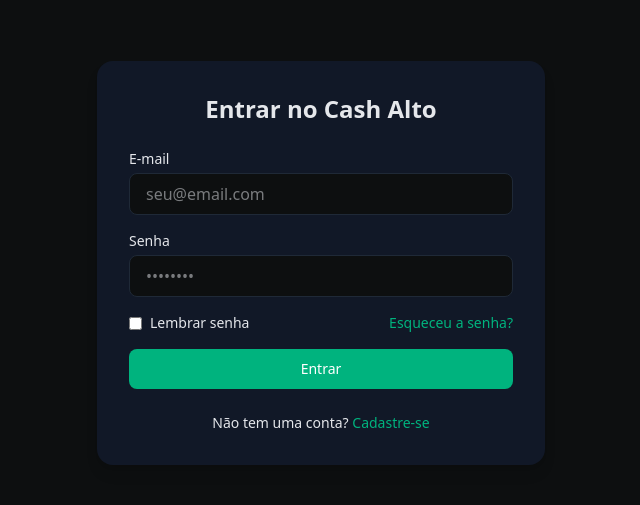
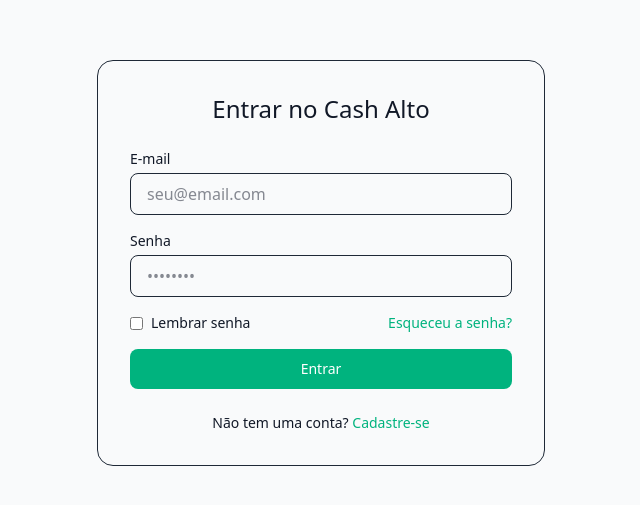
Before and after one commit to LucasPontees/Sistema-de-Agendamento-Barbearia, a Next.js app in the folder web/: page /login in a window 1280 px wide. Shown: the part 137-642 px from the top of the page, without its empty margins (319-959 px from the left). Built offline with nearby package versions, Linux system fonts and the light colour scheme.

Commit message:
Update Tailwind CSS configuration and global styles for improved theming. Swap background and text color variables in tailwind.config.js and globals.css, and adjust login page styles to reflect new color scheme.

```diff
--- a/web/src/app/globals.css
+++ b/web/src/app/globals.css
@@ -7,8 +7,8 @@
 :root {
   --color-primary: #00b37e;
   --color-primary-dark: #009168;
-  --color-background: #0d0f10;
-  --color-text: #e5e7eb;
+  --color-background: #f9fafb;
+  --color-text: #111827;
 }
 
 html,
--- a/web/src/app/login/page.tsx
+++ b/web/src/app/login/page.tsx
@@ -35,8 +35,8 @@
 
     return (
         <div className="min-h-screen bg-background text-text flex items-center justify-center px-4">
-            <div className="w-full max-w-md bg-[#111827] rounded-2xl shadow-lg p-8">
-                <h1 className="text-2xl font-semibold text-center mb-6">Entrar no Cash Alto</h1>
+            <div className="w-full max-w-md bg-background rounded-2xl shadow-ld p-8 border border-border">
+                <h1 className="text-2xl text-text text-center mb-6">Entrar no Cash Alto</h1>
 
                 <form className="space-y-4" onSubmit={handleSubmit}>
                     <div>
--- a/web/tailwind.config.js
+++ b/web/tailwind.config.js
@@ -18,12 +18,12 @@
             DEFAULT: '#065f46',   // Verde escuro esportivo
           },
           background: {
-            DEFAULT: '#0d0f10',   // Fundo principal escuro
-            light: '#f9f9f9',     // Alternativo claro
+            DEFAULT: '#f9fafb',   // Fundo principal escuro
+            light: '#0d0f10',     // Alternativo claro
           },
           text: {
-            DEFAULT: '#e5e7eb',   // Texto claro sobre fundo escuro
-            dark: '#111827',      // Texto escuro sobre fundo claro
+            DEFAULT: '#111827',   // Texto claro sobre fundo escuro
+            dark: '#e5e7eb',      // Texto escuro sobre fundo claro
             muted: '#9ca3af',     // Texto secundário
           },
           border: {
```
